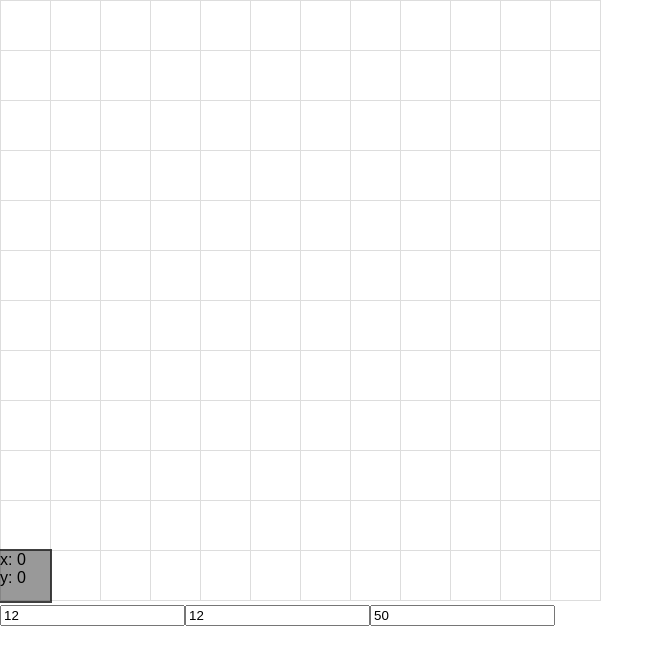
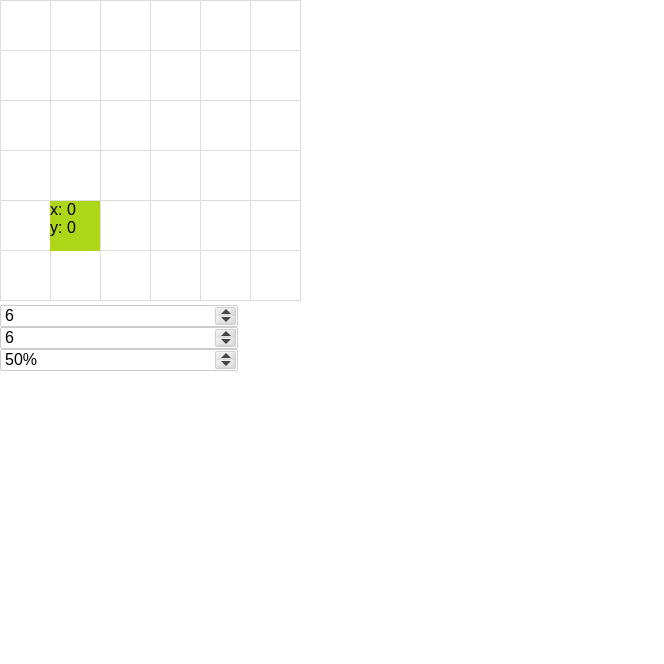
Before and after one commit to grubersjoe/aadc-map-editor, a React app: page / in a window 1280 px wide. Shown: the whole page, without its empty margins (0-664 px from the left). Built offline with nearby package versions, Linux system fonts and the light colour scheme.

Commit message:
Added map auto-resize working, added react-numeric-input

```diff
--- a/package.json
+++ b/package.json
@@ -5,6 +5,7 @@
   "dependencies": {
     "react": "^16.2.0",
     "react-dom": "^16.2.0",
+    "react-numeric-input": "^2.2.3",
     "react-scripts": "1.1.0"
   },
   "scripts": {
--- a/src/Cursor.css
+++ b/src/Cursor.css
@@ -1,6 +1,5 @@
 #Cursor {
     position: absolute;
-    background: rgba(0, 0, 0, .4);
-    outline: 2px solid rgba(0, 0, 0, 0.75);
+    background: rgb(173, 214, 24);
     z-index: 100;
 }
--- a/src/Cursor.js
+++ b/src/Cursor.js
@@ -5,8 +5,8 @@ const Cursor = ({x, y, tileSize, animate = true}) => {
   const style = {
     width: tileSize,
     height: tileSize,
-    left: x * tileSize,
-    bottom: y * tileSize,
+    left: x * tileSize + tileSize,
+    bottom: y * tileSize + tileSize,
     transition: animate ? 'all .15s' : 'none',
   };
 
--- a/src/Grid.js
+++ b/src/Grid.js
@@ -3,7 +3,7 @@ import React from 'react';
 const Grid = ({
   tileSize = 50,
   strokeColor = '#ddd',
-  strokeWidth = 2
+  strokeWidth = 2,
 }) => {
   return (
     <svg width="100%" height="100%" xmlns="http://www.w3.org/2000/svg">
--- a/src/Map.css
+++ b/src/Map.css
@@ -1,4 +1,4 @@
-.Map {
+#Map {
     position: absolute;
     top: 0;
     left: 0;
--- a/src/Map.js
+++ b/src/Map.js
@@ -1,4 +1,6 @@
 import React, { Component } from 'react';
+import NumericInput from 'react-numeric-input';
+
 import Cursor from './Cursor.js';
 import Grid from './Grid.js';
 import './Map.css';
@@ -9,24 +11,24 @@ import './Map.css';
 //   UP: 38,
 // };
 
+const MIN_X = -1;
+const MIN_Y = -1;
+
+let animate = true;
+
 class Map extends Component {
   constructor(props) {
     super(props);
 
     this.state = {
       tileSize: 50,
-      width: 12,
-      height: 12,
       cursor: {
         x: 0,
         y: 0,
-        animate: true,
       },
       bounds: {
-        minX: 0,
-        minY: 0,
-        maxX: 15,
-        maxY: 15,
+        maxX: 5,
+        maxY: 5,
       }
     };
   }
@@ -35,66 +37,100 @@ class Map extends Component {
     window.addEventListener('keydown', this.handleKeys);
 
     // eslint-disable-next-line
-    const { cursor, width, height, tileSize } = this.state;
-    const absWidth = width * tileSize + 1;
-    const absHeight = height * tileSize + 1;
+    const { bounds, tileSize, grid, cursor } = this.state;
+
+    const width = bounds.maxX - MIN_X;
+    const height = bounds.maxY - MIN_Y;
 
     const mapStyle = {
-      width: absWidth + 'px',
-      height: absHeight + 'px',
+      width: width * tileSize + 1,
+      height: height * tileSize + 1,
+      transition: animate ? 'all .15s' : 'none',
     };
 
     return (
-      <div className="Map" style={mapStyle}>
+      <div id="Map" style={mapStyle}>
         <Grid tileSize={tileSize} />
-        <Cursor x={this.state.cursor.x} y={this.state.cursor.y} tileSize={tileSize} />
+        <Cursor x={cursor.x} y={cursor.y} tileSize={tileSize} animate={animate} />
 
-        <input type="number" step="1" value={width} onChange={(e) => this.setState({
-          width: Number.parseInt(e.target.value, 10),
-        })} />
+        <NumericInput
+          min={-1}
+          max={50}
+          value={width}
+          onChange={numericVal => {
+            this.setState({
+              bounds: Object.assign(bounds, { maxX: numericVal - 1 })
+            })
+          }}
+        />
 
-        <input type="number" step="1" value={height} onChange={(e) => this.setState({
-          height: Number.parseInt(e.target.value, 10),
-        })} />
+        <NumericInput
+          min={-1}
+          max={50}
+          value={height}
+          onChange={numericVal => {
+            this.setState({
+              bounds: Object.assign(bounds, { maxY: numericVal - 1 })
+            })
+          }}
+        />
 
-        <input type="number" step="10" onChange={(e) => this.setState({
-          tileSize: Number.parseInt(e.target.value, 10),
-        })} value={tileSize} />
+        <NumericInput
+          min={20}
+          max={150}
+          value={tileSize}
+          parse={Number.parseInt}
+          step={10}
+          format={num => num + '%'}
+          onChange={this.scaleMap}
+        />
       </div>
     );
   }
 
-  handleKeys = (event) => {
+  handleKeys = (ev) => {
     if (document.activeElement instanceof HTMLInputElement) {
       return;
     }
 
-    switch (event.key) {
+    switch (ev.key) {
       case 'ArrowUp':
-        this.moveCursor(0, 1);
-        break;
+        return this.moveCursor(0, 1);
       case 'ArrowDown':
-        this.moveCursor(0, -1);
-        break;
+        return this.moveCursor(0, -1);
       case 'ArrowLeft':
-        this.moveCursor(-1, 0);
-        break;
+        return this.moveCursor(-1, 0);
       case 'ArrowRight':
-        this.moveCursor(1, 0);
-        break;
+        return this.moveCursor(1, 0);
       default:
         return;
     }
   }
 
+  scaleMap = (tileSize) => {
+    animate = false;
+    this.setState({ tileSize }, () => {
+      animate = true;
+    });
+  }
+
   moveCursor = (xOffset = 0, yOffset = 0) => {
     const { bounds, cursor } = this.state;
+
     const x = cursor.x + xOffset;
     const y = cursor.y + yOffset;
 
-    if (x < bounds.minX || y < bounds.minY) {
+    if (x < MIN_X || y < MIN_Y) {
       return;
     }
+
+    // enlarge map if necessary
+    this.setState({
+      bounds: Object.assign(bounds, {
+        maxX: x === bounds.maxX ? x + 1 : bounds.maxX,
+        maxY: y === bounds.maxY ? y + 1 : bounds.maxY,
+      })
+    });
 
     this.setCursor(x, y);
   }
@@ -105,10 +141,6 @@ class Map extends Component {
     });
   }
 
-  handleTileSize = (event) => {
-    this.setState({ tileSize: event.target.value });
-  }
-
   componentDidMount() {
     this.setCursor(0, 0);
   }
```
Also changed, not shown: 1 other file.
